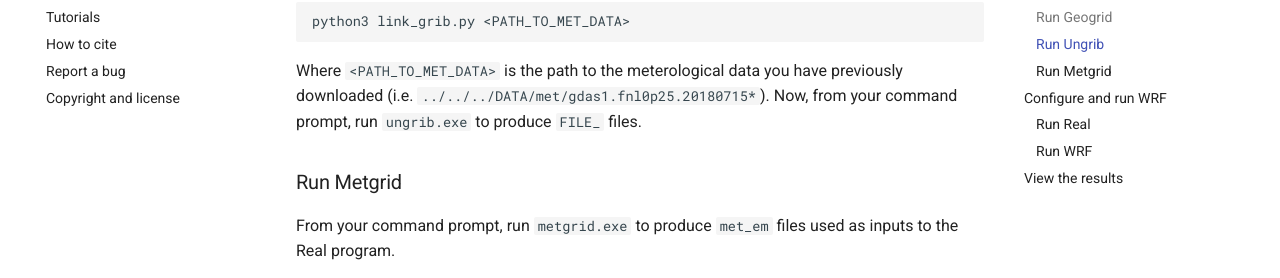
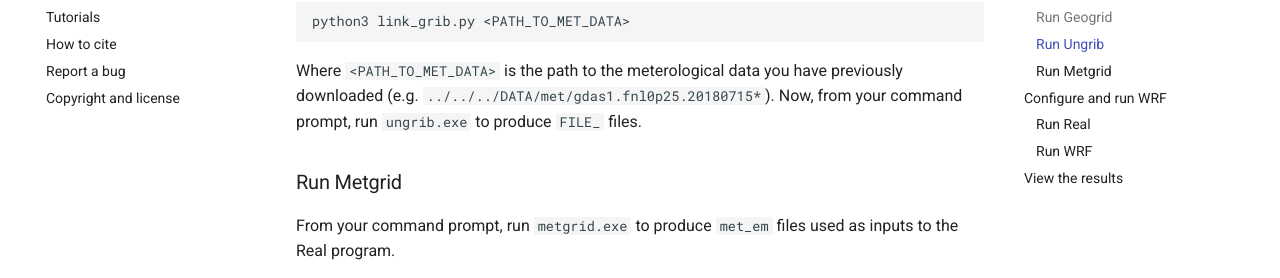
Before and after one commit to GIS4WRF/gis4wrf.github.io, an MkDocs documentation site: the page built from docs/tutorials/wrf-cmake/simulate-the-2018-european-heat-wave-with-wrf-cmake.md, in a window 1280 px wide and 900 px high, scrolled down 3520 px. Shown: the part 199-477 px from the top of the window. Built offline with MkDocs 1.6.1 and Material for MkDocs 9.7.7, drawn with Linux system fonts in a browser that asks for light colours; comment, search, counter and statistics services are not loaded; some of the changed text lies outside the part shown.

Commit message:
Update simulate-the-2018-european-heat-wave-with-wrf-cmake.md

````diff
--- a/docs/tutorials/wrf-cmake/simulate-the-2018-european-heat-wave-with-wrf-cmake.md
+++ b/docs/tutorials/wrf-cmake/simulate-the-2018-european-heat-wave-with-wrf-cmake.md
@@ -121,7 +121,7 @@
 
 ```
 
-Where `<PATH_TO_MET_DATA>` is the path to the meterological data you have previously downloaded (i.e. `../../../DATA/met/gdas1.fnl0p25.20180715*`). Now, from your command prompt, run `ungrib.exe` to produce `FILE_` files.
+Where `<PATH_TO_MET_DATA>` is the path to the meterological data you have previously downloaded (e.g. `../../../DATA/met/gdas1.fnl0p25.20180715*`). Now, from your command prompt, run `ungrib.exe` to produce `FILE_` files.
 
 
 ### Run Metgrid
@@ -239,7 +239,7 @@
 If you wish to view or analyse the data in the output files you can use tools such as [GIS4WRF](https://github.com/GIS4WRF/gis4wrf), [wrf-python](https://github.com/NCAR/wrf-python), [Ncview](http://meteora.ucsd.edu/~pierce/ncview_home_page.html).
 
 
-The following is en example using the `Visualize Output` utility tab in GIS4WRF for `wrfout_d01_2018-07-15_12_00_00`. Data are displayed geo-referenced on the map canvas. You can change the variable to display (1), slice through the simulation time-steps (2), and change the color scheme by double-clicking on the layer (3) and going into `Symbology`.
+The following is an example using the `Visualize Output` utility in GIS4WRF for `wrfout_d01_2018-07-15_12_00_00`. Data are displayed geo-referenced on the map canvas. You can change the variable to display (1), slice through the simulation time-steps (2), and change the color scheme by double-clicking on the layer (3) and going into `Symbology`.
 
 !!! info ""
     ![View Controls](../../../assets/images/tutorials/view_controls.png)
````
